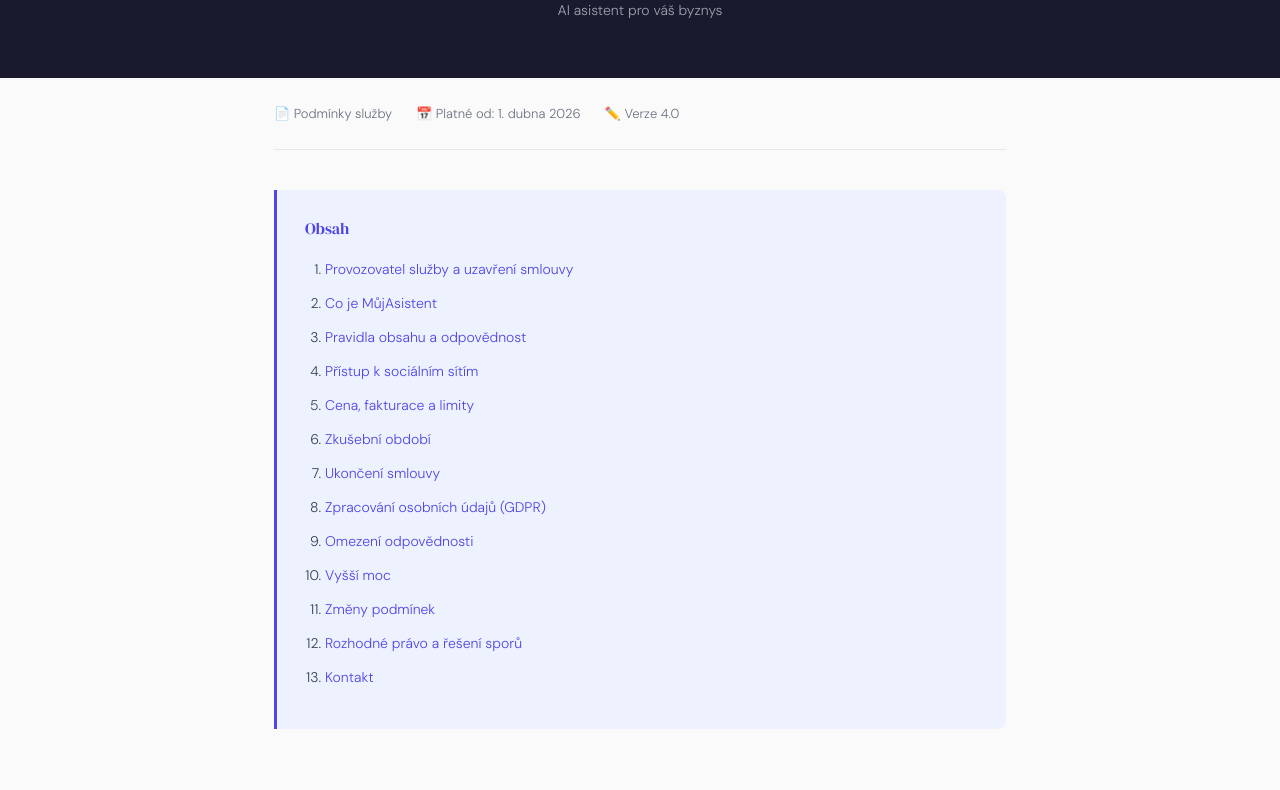
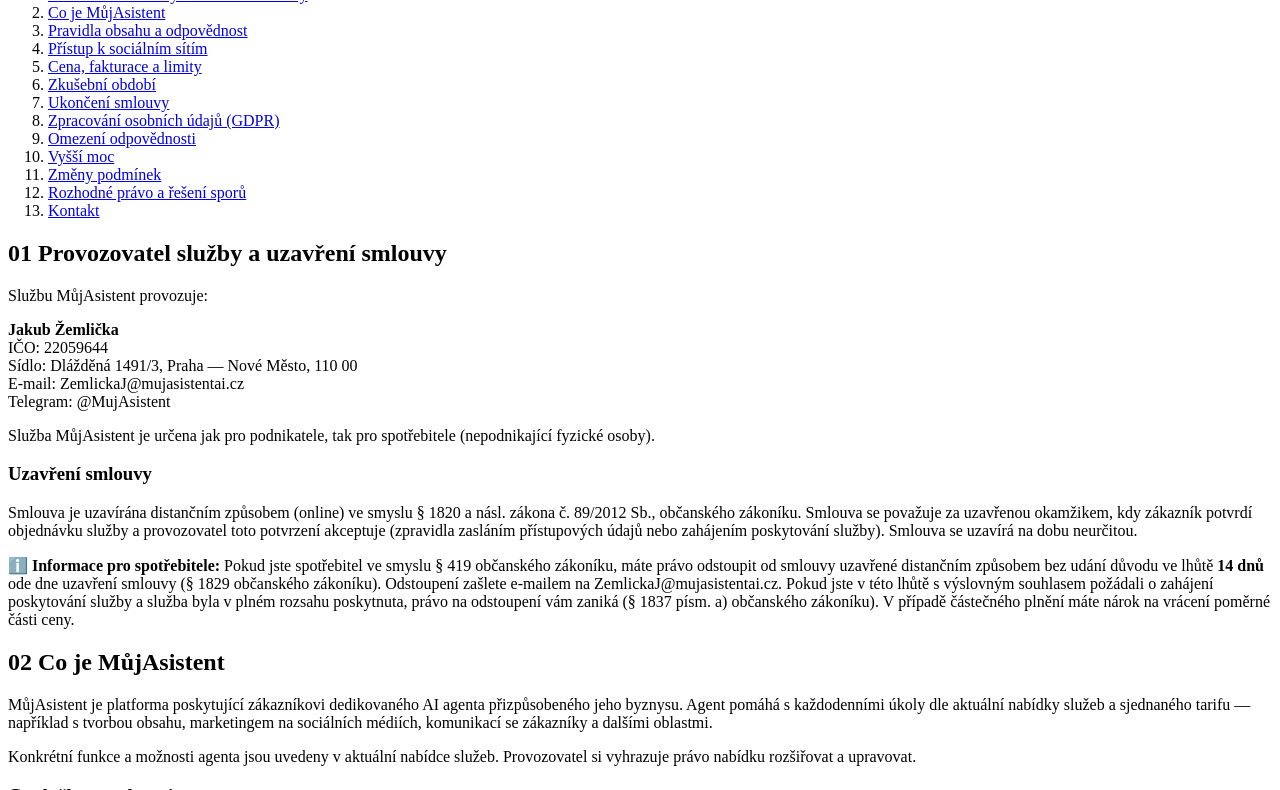
Before and after one commit to ZemlickaJakub/mujaistent-privacy, a plain HTML site: page podminky.html in a window 1280 px wide. Shown: the part 108-898 px from the top of the page. Drawn offline with Linux system fonts and the light colour scheme.

Commit message:
podminky.html: sync s živým webem (ruční editace z build artefaktu)
Web artefakt website/podminky.html nesl editace mimo tento zdroj — backport, aby
build_pages.py nedegradoval živou stránku.

```diff
--- a/podminky.html
+++ b/podminky.html
@@ -1,205 +1,14 @@
 <!DOCTYPE html>
 <html lang="cs">
 <head>
-<meta charset="UTF-8">
-<meta name="viewport" content="width=device-width, initial-scale=1.0">
-<title>Podmínky služby — MůjAsistent</title>
-<style>
-  @import url('https://fonts.googleapis.com/css2?family=DM+Serif+Display&family=DM+Sans:wght@300;400;500&display=swap');
-
-  :root {
-    --ink: #1a1a2e;
-    --accent: #4f46e5;
-    --accent-light: #eef2ff;
-    --muted: #6b7280;
-    --border: #e5e7eb;
-    --bg: #fafafa;
-  }
-
-  * { margin: 0; padding: 0; box-sizing: border-box; }
-
-  body {
-    font-family: 'DM Sans', sans-serif;
-    font-weight: 300;
-    background: var(--bg);
-    color: var(--ink);
-    line-height: 1.8;
-    font-size: 16px;
-  }
-
-  header {
-    background: var(--ink);
-    color: white;
-    padding: 48px 0 40px;
-    text-align: center;
-  }
-
-  header .logo {
-    font-family: 'DM Serif Display', serif;
-    font-size: 28px;
-    letter-spacing: -0.5px;
-    margin-bottom: 8px;
-  }
-
-  header .logo span { color: #818cf8; }
-
-  header p {
-    font-size: 14px;
-    color: #9ca3af;
-    font-weight: 300;
-  }
-
-  .container {
-    max-width: 780px;
-    margin: 0 auto;
-    padding: 0 24px;
-  }
-
-  .meta {
-    display: flex;
-    gap: 24px;
-    padding: 24px 0;
-    border-bottom: 1px solid var(--border);
-    font-size: 13px;
-    color: var(--muted);
-    flex-wrap: wrap;
-  }
-
-  .meta span { display: flex; align-items: center; gap: 6px; }
-
-  .toc {
-    background: var(--accent-light);
-    border-left: 3px solid var(--accent);
-    padding: 24px 28px;
-    margin: 40px 0;
-    border-radius: 0 8px 8px 0;
-  }
-
-  .toc h2 {
-    font-family: 'DM Serif Display', serif;
-    font-size: 16px;
-    margin-bottom: 12px;
-    color: var(--accent);
-  }
-
-  .toc ol {
-    padding-left: 20px;
-    font-size: 14px;
-    line-height: 2;
-  }
-
-  .toc a { color: var(--accent); text-decoration: none; }
-  .toc a:hover { text-decoration: underline; }
-
-  section {
-    padding: 40px 0;
-    border-bottom: 1px solid var(--border);
-  }
-
-  section:last-of-type { border-bottom: none; }
-
-  h2 {
-    font-family: 'DM Serif Display', serif;
-    font-size: 24px;
-    font-weight: 400;
-    margin-bottom: 20px;
-    color: var(--ink);
-    display: flex;
-    align-items: baseline;
-    gap: 12px;
-  }
-
-  h2 .num {
-    font-family: 'DM Sans', sans-serif;
-    font-size: 12px;
-    font-weight: 500;
-    color: var(--accent);
-    background: var(--accent-light);
-    padding: 2px 8px;
-    border-radius: 4px;
-    letter-spacing: 0.5px;
-  }
-
-  h3 {
-    font-size: 15px;
-    font-weight: 500;
-    margin: 24px 0 8px;
-    color: var(--ink);
-  }
-
-  p { margin-bottom: 14px; color: #374151; }
-
-  ul, ol {
-    padding-left: 20px;
-    margin-bottom: 14px;
-    color: #374151;
-  }
-
-  li { margin-bottom: 6px; }
-
-  .highlight {
-    background: #fef9c3;
-    border: 1px solid #fde68a;
-    padding: 16px 20px;
-    border-radius: 8px;
-    margin: 20px 0;
-    font-size: 14px;
-  }
-
-  .highlight strong { color: #92400e; }
-
-  .highlight-blue {
-    background: var(--accent-light);
-    border: 1px solid #c7d2fe;
-    padding: 16px 20px;
-    border-radius: 8px;
-    margin: 20px 0;
-    font-size: 14px;
-  }
-
-  .highlight-blue strong { color: var(--accent); }
-
-  .highlight-green {
-    background: #f0fdf4;
-    border: 1px solid #bbf7d0;
-    padding: 16px 20px;
-    border-radius: 8px;
-    margin: 20px 0;
-    font-size: 14px;
-  }
-
-  .highlight-green strong { color: #166534; }
-
-  .contact-box {
-    background: var(--ink);
-    color: white;
-    padding: 32px;
-    border-radius: 12px;
-    margin-top: 40px;
-    text-align: center;
-  }
-
-  .contact-box h3 { color: white; margin: 0 0 8px; font-size: 18px; }
-  .contact-box p { color: #9ca3af; margin: 0; font-size: 14px; }
-  .contact-box a { color: #818cf8; }
-
-  footer {
-    text-align: center;
-    padding: 32px;
-    font-size: 13px;
-    color: var(--muted);
-    border-top: 1px solid var(--border);
-    margin-top: 40px;
-  }
-</style>
+  <meta charset="UTF-8">
+  <meta name="viewport" content="width=device-width, initial-scale=1.0">
+  <!-- ZDROJ PRAVDY pro website/podminky.html v repu mujaistent-docs. build_pages.py z teto
+       stranky prebira obsah tela dokumentu. Obsahove zmeny delej TADY a pak spust
+       build + deploy. NEeditovat build artefakt primo. -->
+  <title>Podmínky služby — MůjAsistent</title>
 </head>
 <body>
-
-<header>
-  <div class="logo">Můj<span>Asistent</span></div>
-  <p>AI asistent pro váš byznys</p>
-</header>
-
 <div class="container">
 
   <div class="meta">
@@ -337,7 +146,7 @@
   <section id="cena">
     <h2><span class="num">05</span> Cena, fakturace a limity</h2>
 
-    <p>Ceny jednotlivých tarifů jsou uvedeny v aktuálním ceníku dostupném na vyžádání u provozovatele. Všechny ceny jsou uvedeny bez DPH, není-li uvedeno jinak.</p>
+    <p>Ceny jednotlivých tarifů jsou uvedeny v aktuálním ceníku dostupném na vyžádání u provozovatele. Uvedené ceny jsou konečné — provozovatel není plátcem DPH.</p>
 
     <h3>Podmínky fakturace</h3>
     <ul>
@@ -346,7 +155,7 @@
     </ul>
 
     <h3>Limity tarifu a překročení (fair use)</h3>
-    <p>Každý tarif zahrnuje stanovený rozsah služeb (počet příspěvků, počet zpráv agentu a další dle aktuálního ceníku). Konkrétní limity jsou uvedeny v ceníku příslušného tarifu.</p>
+    <p>Každý tarif zahrnuje stanovený rozsah služeb (počet příspěvků, počet zpráv agentu a další dle aktuálního ceníku). Konkrétní limity jsou uvedeny v ceníku příslušného tarifu. Příspěvek publikovaný současně na více sociálních sítí (např. tentýž obsah na Instagram i Facebook) se počítá jako <strong>jeden příspěvek</strong>.</p>
     <p>Při dosažení limitu tarifu provozovatel zákazníka informuje a nabídne přechod na vyšší tarif. Služba nebude okamžitě přerušena — zákazník má možnost reagovat na nabídku. Pokud zákazník upgrade odmítne nebo nereaguje, agent přestane přijímat nové příspěvky do začátku dalšího fakturačního období.</p>
 
     <div class="highlight-green">
@@ -363,7 +172,7 @@
   <!-- ═══════════════════════════════════════════════ -->
   <section id="zkusebni">
     <h2><span class="num">06</span> Zkušební období</h2>
-    <p>Provozovatel může zákazníkovi nabídnout bezplatné zkušební období v délce až <strong>14 dní</strong>. Během zkušebního období má zákazník přístup ke službě v rozsahu tarifu START, není-li dohodnuto jinak.</p>
+    <p>Provozovatel může zákazníkovi nabídnout bezplatné zkušební období v délce až <strong>14 dní</strong>. Během zkušebního období má zákazník přístup ke službě v rozsahu tarifu Start, není-li dohodnuto jinak.</p>
 
     <h3>Co se stane po skončení zkušebního období</h3>
     <p>Služba <strong>není automaticky převedena</strong> na placený tarif. Po uplynutí zkušebního období provozovatel zákazníka kontaktuje s nabídkou placených tarifů. Pokud zákazník do 7 dnů po skončení zkušebního období nepotvrdí přechod na placený tarif, agent přestane být aktivní a přístupy k sociálním sítím budou odstraněny.</p>
@@ -408,7 +217,7 @@
     <p>Provozovatel zpracovává osobní údaje zákazníka jako <strong>správce</strong> ve smyslu Nařízení Evropského parlamentu a Rady (EU) 2016/679 (dále jen „GDPR").</p>
 
     <div class="highlight-blue">
-      <strong>📋 Zpracování údajů koncových zákazníků:</strong> Pokud zákazník prostřednictvím služby zpracovává osobní údaje svých vlastních koncových zákazníků (např. komunikace na sociálních sítích), vystupuje provozovatel ve vztahu k těmto údajům jako <strong>zpracovatel</strong>. V&nbsp;takovém případě uzavřou strany samostatnou smlouvu o zpracování osobních údajů (DPA) dle čl. 28 GDPR.
+      <strong>📋 Zpracování údajů koncových zákazníků:</strong> Pokud zákazník prostřednictvím služby zpracovává osobní údaje svých vlastních koncových zákazníků (např. komunikace na sociálních sítích), vystupuje provozovatel ve vztahu k těmto údajům jako <strong>zpracovatel</strong>. V&nbsp;takovém případě se vztah řídí samostatnou <a href="dpa.html">smlouvou o zpracování osobních údajů (DPA)</a> dle čl. 28 GDPR, která je nedílnou součástí smluvní dokumentace.
     </div>
 
     <h3>Právní základ zpracování</h3>
@@ -521,10 +330,5 @@
   </section>
 
 </div>
-
-<footer>
-  © 2026 MůjAsistent · Jakub Žemlička · Verze 4.0 · Platné od 1. dubna 2026<br>
-</footer>
-
 </body>
 </html>
```
